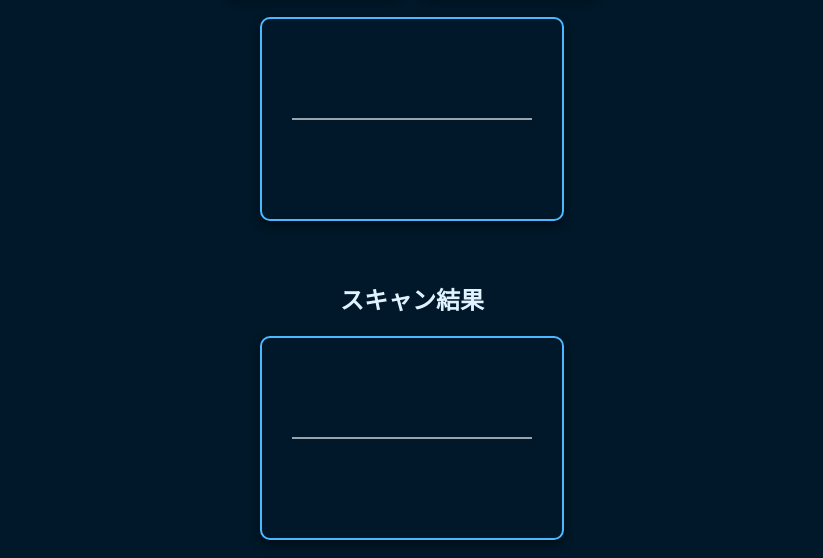
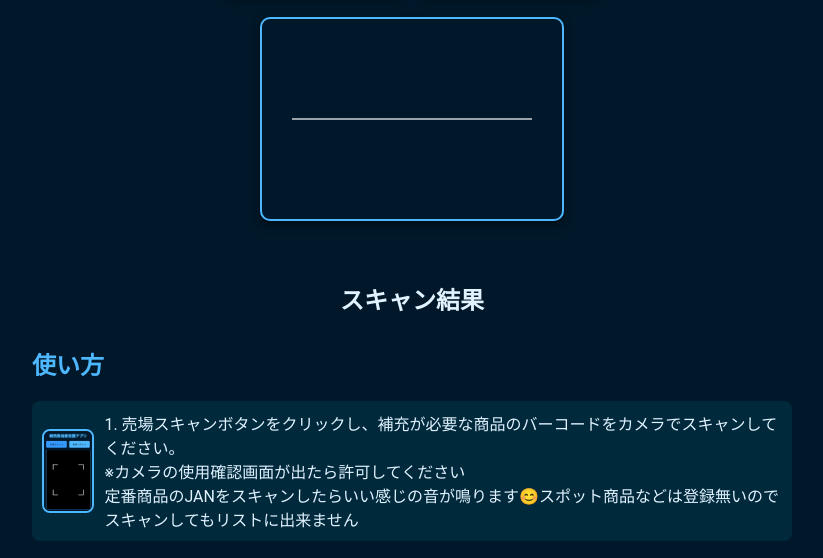
Before and after one commit to koujisawayama/picup25, a plain HTML site: page index.html in a window 1280 px wide. Shown: the part 170-728 px from the top of the page, without its empty margins (228-1051 px from the left). Drawn offline with Linux system fonts and the light colour scheme; a script that the page names is missing.

Commit message:
Update index.html

```diff
--- a/index.html
+++ b/index.html
@@ -154,8 +154,6 @@
 
     <h2>スキャン結果</h2>
     <ul id="salesRefillList"></ul>
-
-        <div id="reader"></div>
 
     <div class="instructions">
         <h2>使い方</h2>
```
